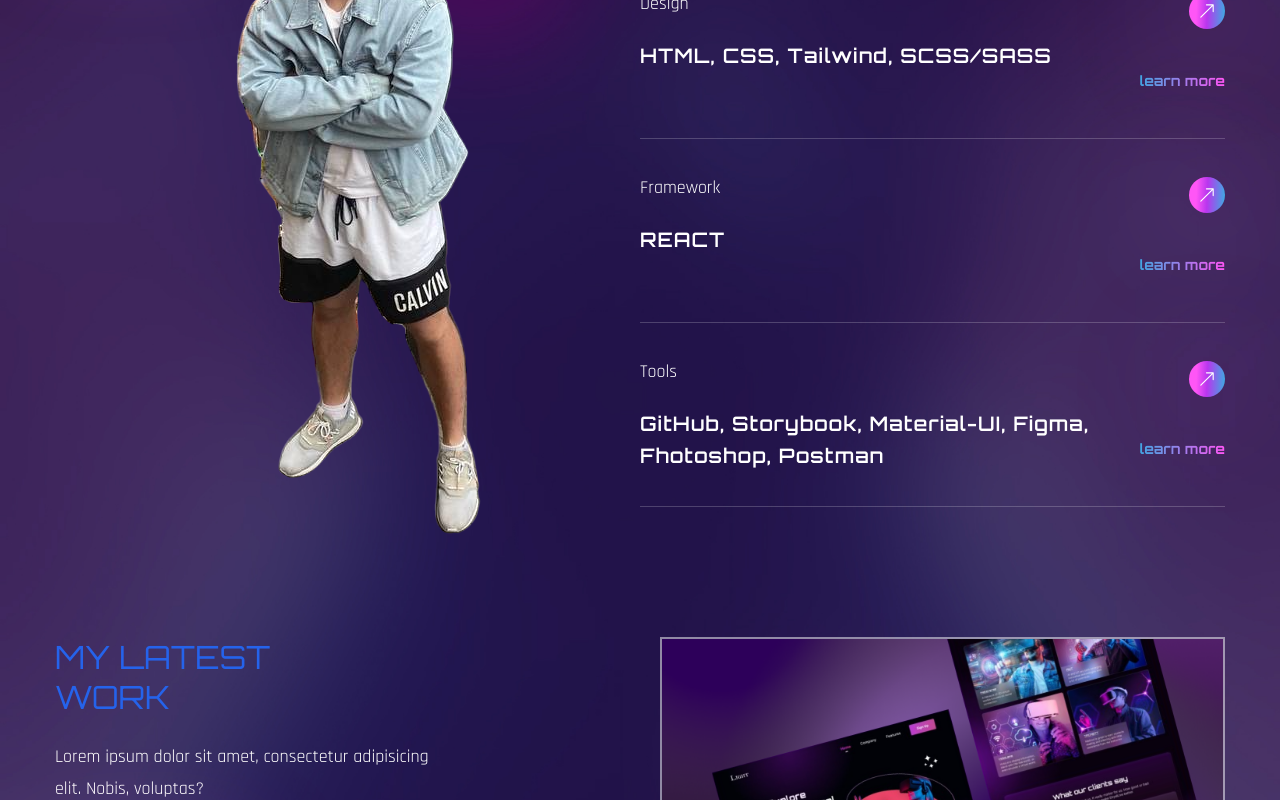
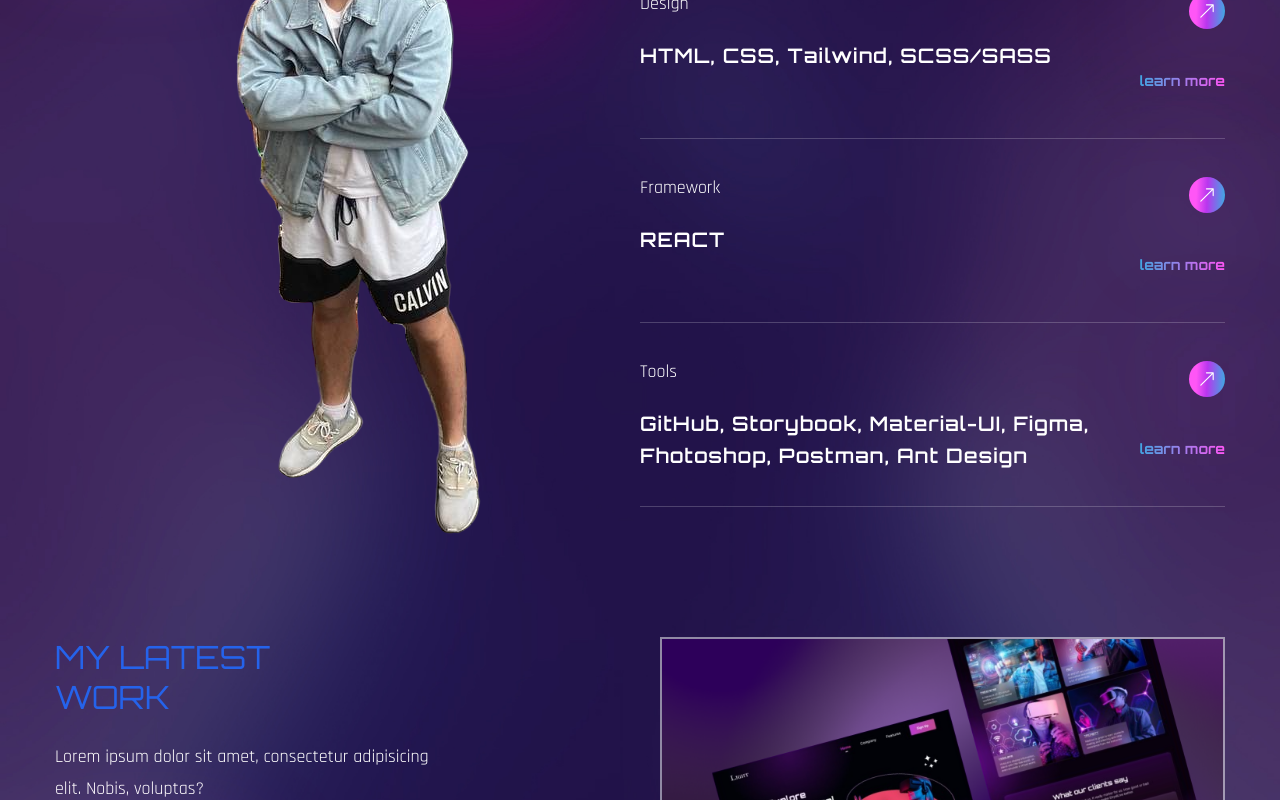
Before and after one commit to YaroslavlProhodimec/my-portfolio, a React (Create React App) app: page / in a window 1280 px wide. Shown: the part 1787-2587 px from the top of the page. Built offline with nearby package versions, Linux system fonts and the light colour scheme; the HTML template or start-up script is replaced by a standard one; a web font is replaced by a local one.

Commit message:
the end verstki

```diff
--- a/src/App.js
+++ b/src/App.js
@@ -17,7 +17,6 @@ const App = () => {
       <Project />
       <Work />
       <Contact />
-
     </div>
   );
 };
--- a/src/components/Banner.js
+++ b/src/components/Banner.js
@@ -1,5 +1,5 @@
 import React from 'react';
-import Logo from '../assets/photo.png'
+import Logo from '../assets/phot.png'
 import {FaDribbble, FaGithub,FaYoutube} from 'react-icons/fa'
 import {TypeAnimation} from "react-type-animation";
 import {motion} from "framer-motion";
--- a/src/components/Project.js
+++ b/src/components/Project.js
@@ -21,7 +21,7 @@ const services = [
     },
     {
         name: 'Tools',
-        description: ' GitHub, Storybook, Material-UI, Figma, Fhotoshop, Postman',
+        description: ' GitHub, Storybook, Material-UI, Figma, Fhotoshop, Postman, Ant Design',
         link: 'learn more',
     },
 ]
```
